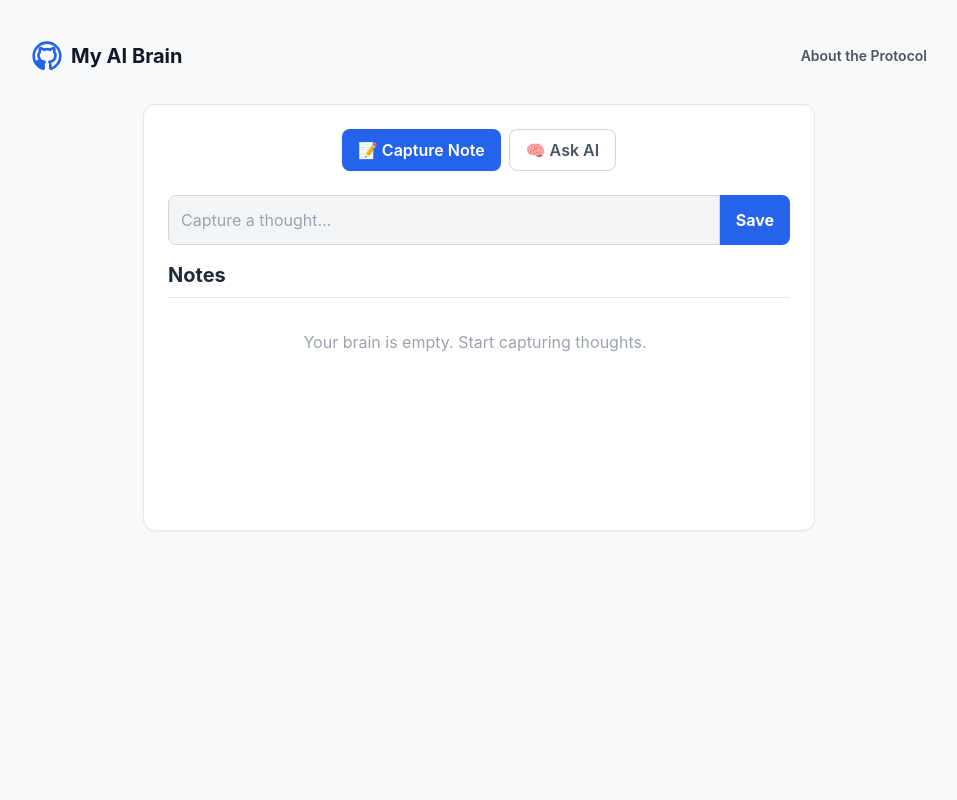
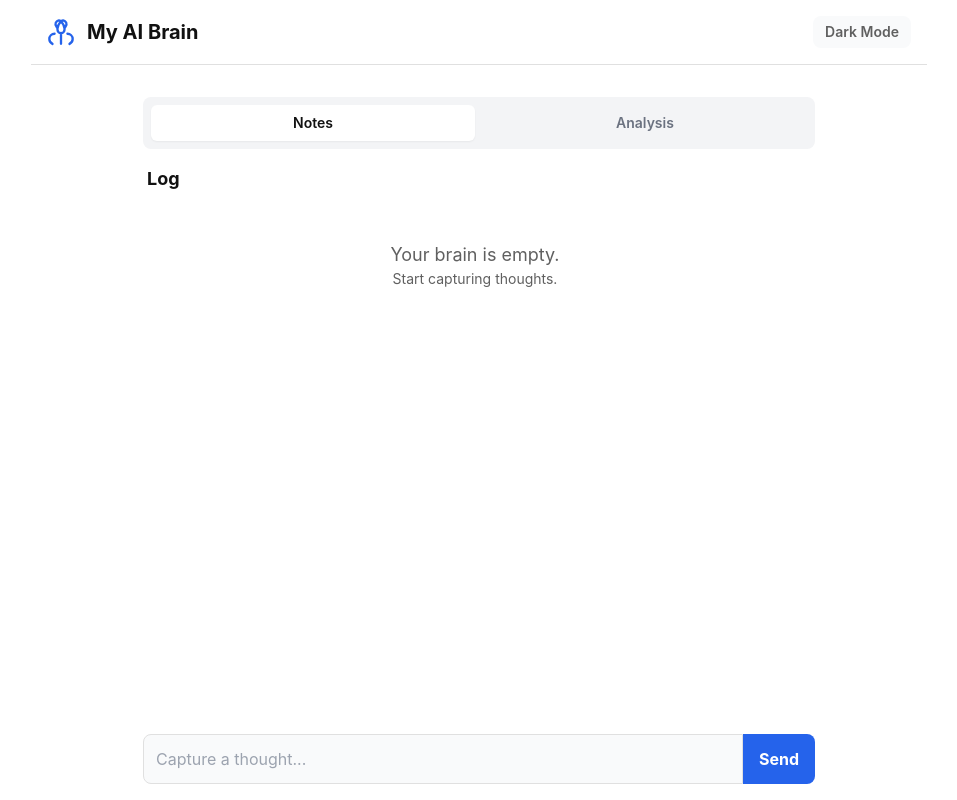
Before and after one commit to solomon-brian/my-ai-brain, a Next.js app: page / in a window 1280 px wide. Shown: the whole page, without its empty margins (161-1118 px from the left). Built offline with nearby package versions, Linux system fonts and the light colour scheme.

Commit message:
feat(ui)!: Launch v0.5.0 with professional, themeable interface

```diff
--- a/pages/index.js
+++ b/pages/index.js
@@ -1,4 +1,11 @@
 import { useState, useEffect } from "react";
+
+// --- The SVG Icon Component ---
+const BrainIcon = () => (
+    <svg className="h-7 w-7" viewBox="0 0 24 24" fill="none" xmlns="http://www.w3.org/2000/svg">
+        <path d="M6.5 13.5C4.01 13.5 2 15.51 2 18C2 19.82 3.08 21.4 4.7 22.21M17.5 13.5C19.99 13.5 22 15.51 22 18C22 19.82 20.92 21.4 19.3 22.21M12 13V22M12 13C13.66 13 15 11.66 15 10V9C15 6 12 3 12 3C12 3 9 6 9 9V10C9 11.66 10.34 13 12 13ZM12 3C10.5 1.5 8.5 2 7.5 4C6.5 6 8.5 7.5 9 9M12 3C13.5 1.5 15.5 2 16.5 4C17.5 6 15.5 7.5 15 9" stroke="currentColor" strokeWidth="2" strokeLinecap="round" strokeLinejoin="round"/>
+    </svg>
+);
 
 export default function Home() {
     const [notes, setNotes] = useState([]);
@@ -6,145 +13,121 @@ export default function Home() {
     const [aiResponse, setAiResponse] = useState("");
     const [mode, setMode] = useState("note");
     const [isLoading, setIsLoading] = useState(false);
-    const [toast, setToast] = useState({ show: false, message: "" });
+    const [theme, setTheme] = useState("light");
 
-    // Toast notification handler
+    // --- Core Logic (Adapted for new UI) ---
     useEffect(() => {
-        if (toast.show) {
-            const timer = setTimeout(() => {
-                setToast({ show: false, message: "" });
-            }, 2000); // Hide after 2 seconds
-            return () => clearTimeout(timer);
-        }
-    }, [toast]);
+        const savedTheme = localStorage.getItem("myaibrain_theme") || "light";
+        setTheme(savedTheme);
+        document.body.classList.toggle("dark-mode", savedTheme === "dark");
+    }, []);
 
-    const showToast = (message) => {
-        setToast({ show: true, message });
+    const toggleTheme = () => {
+        const newTheme = theme === "light" ? "dark" : "light";
+        setTheme(newTheme);
+        localStorage.setItem("myaibrain_theme", newTheme);
+        document.body.classList.add("transition-colors", "duration-300");
+        document.body.classList.toggle("dark-mode", newTheme === "dark");
     };
 
-    // Load/Save notes from/to localStorage
     useEffect(() => {
         try {
             const saved = JSON.parse(localStorage.getItem("myaibrain_notes") || "[]");
             setNotes(saved);
-        } catch (e) {
-            console.error("Failed to parse notes from localStorage", e);
-            setNotes([]);
-        }
+        } catch (e) { setNotes([]); }
     }, []);
+
     useEffect(() => {
         localStorage.setItem("myaibrain_notes", JSON.stringify(notes));
     }, [notes]);
 
-    // Core Functions
-    const addNote = () => {
-        if (!input.trim()) return;
-        setNotes([...notes, { text: input, date: new Date().toISOString() }]);
-        setInput("");
-        showToast("Note saved.");
-    };
-
-    const clearNotes = () => {
-        if (window.confirm("Are you sure you want to clear all notes? This action cannot be undone.")) {
-            setNotes([]);
-            showToast("Notes cleared.");
-        }
-    };
+    const addNote = () => { if (!input.trim()) return; setNotes([...notes, { text: input, date: new Date().toISOString() }]); setInput(""); };
+    const clearNotes = () => { if (window.confirm("Are you sure?")) { setNotes([]); } };
 
     const askAI = async () => {
         if (!input.trim() || isLoading) return;
         setIsLoading(true);
-        setAiResponse(""); // Clear previous response
-
-        // Simulate a streaming effect for a better UX
-        const loadingAnimation = setInterval(() => {
-            setAiResponse(prev => prev + ".");
-        }, 300);
-
+        setAiResponse("Analyzing...");
         const context = notes.map(n => n.text).join("\n");
-        const prompt = `Here is the context from my notes:\n---\n${context}\n---\n\nBased on that context, answer this question: ${input}`;
-
+        const prompt = `Context:\n${context}\n\nQuestion: ${input}`;
         try {
-            const response = await fetch('/api/groq', {
-                method: 'POST',
-                headers: { 'Content-Type': 'application/json' },
-                body: JSON.stringify({ prompt }),
-            });
-            clearInterval(loadingAnimation); // Stop the "..." animation
-            if (!response.ok) {
-                const errorData = await response.json();
-                throw new Error(errorData.error || `Server error: ${response.status}`);
-            }
+            const response = await fetch('/api/groq', { method: 'POST', headers: { 'Content-Type': 'application/json' }, body: JSON.stringify({ prompt }) });
+            if (!response.ok) throw new Error((await response.json()).error || "Server error");
             const data = await response.json();
             setAiResponse(data.result);
         } catch (error) {
-            console.error('Error asking AI:', error);
-            clearInterval(loadingAnimation);
-            setAiResponse(`Error: Connection to the AI brain failed.\n${error.message}`);
+            setAiResponse(`Error: ${error.message}`);
         } finally {
             setIsLoading(false);
         }
     };
 
-    const handleKeyPress = (e) => {
-        if (e.key === 'Enter' && !e.shiftKey) {
-            e.preventDefault();
-            mode === 'note' ? addNote() : askAI();
-        }
-    };
+    const handleKeyPress = (e) => { if (e.key === 'Enter' && !e.shiftKey) { e.preventDefault(); mode === 'note' ? addNote() : askAI(); } };
 
     return (
-        <div className="min-h-screen bg-gray-50 flex flex-col items-center p-4 sm:p-6 font-sans text-gray-800">
-
-            {/* The Professional Header */}
-            <header className="w-full max-w-4xl mx-auto flex justify-between items-center py-4 mb-4">
-                <div className="flex items-center gap-2">
-                    <svg className="h-8 w-8 text-blue-600" /* Your SVG Logo here */ viewBox="0 0 24 24" fill="none" stroke="currentColor" strokeWidth="2" strokeLinecap="round" strokeLinejoin="round"><path d="M12 2a10 10 0 0 0-10 10c0 4.42 2.87 8.17 6.84 9.5.5.09.68-.22.68-.48v-1.7c-2.78.6-3.37-1.34-3.37-1.34-.45-1.15-1.1-1.46-1.1-1.46-.91-.62.07-.6.07-.6 1 .07 1.53 1.03 1.53 1.03.89 1.53 2.34 1.09 2.91.83.09-.65.35-1.09.63-1.34-2.22-.25-4.55-1.11-4.55-4.94 0-1.09.39-1.98 1.03-2.68-.1-.25-.45-1.27.1-2.64 0 0 .84-.27 2.75 1.02.79-.22 1.64-.33 2.49-.33.85 0 1.7.11 2.49.33 1.91-1.29 2.75-1.02 2.75-1.02.55 1.37.2 2.39.1 2.64.64.7 1.03 1.59 1.03 2.68 0 3.84-2.34 4.68-4.57 4.93.36.31.68.92.68 1.85v2.72c0 .27.18.58.69.48A10 10 0 0 0 22 12c0-5.52-4.48-10-10-10z"/></svg>
-                    <h1 className="text-xl font-bold text-gray-900">My AI Brain</h1>
+        <div className="flex flex-col h-screen font-sans antialiased">
+            <header className="fixed top-0 left-0 right-0 z-10 backdrop-blur-sm" style={{ backgroundColor: 'var(--header-bg)' }}>
+                <div className="w-full max-w-4xl mx-auto flex justify-between items-center p-4 border-b" style={{ borderColor: 'var(--border-color)' }}>
+                    <div className="flex items-center gap-3">
+                        <div className="text-blue-600"><BrainIcon /></div>
+                        <h1 className="text-xl font-bold" style={{ color: 'var(--text-main)' }}>My AI Brain</h1>
+                    </div>
+                    <div className="flex items-center gap-4">
+                        <button className="px-3 py-1.5 rounded-lg text-sm font-semibold" style={{ color: 'var(--text-dim)', backgroundColor: 'var(--surface-bg)' }} onClick={toggleTheme}>
+                            {theme === 'light' ? 'Dark' : 'Light'} Mode
+                        </button>
+                    </div>
                 </div>
-                <a href="#" className="text-sm font-semibold text-gray-600 hover:text-blue-600">About the Protocol</a>
             </header>
 
-            <main className="w-full max-w-2xl mx-auto">
-                {/* The Main Instrument Card */}
-                <div className="bg-white border border-gray-200 rounded-xl p-4 sm:p-6 shadow-sm">
-                    {/* The rest of your app UI */}
-                    <div className="flex justify-center gap-2 mb-6">
-                        <button className={`px-4 py-2 rounded-lg text-sm sm:text-base font-semibold transition-all duration-200 ${mode === "note" ? "bg-blue-600 text-white shadow-sm" : "bg-white text-gray-600 hover:bg-gray-100 border border-gray-300"}`} onClick={() => setMode("note")}>📝 Capture Note</button>
-                        <button className={`px-4 py-2 rounded-lg text-sm sm:text-base font-semibold transition-all duration-200 ${mode === "ask" ? "bg-green-600 text-white shadow-sm" : "bg-white text-gray-600 hover:bg-gray-100 border border-gray-300"}`} onClick={() => setMode("ask")}>🧠 Ask AI</button>
+            <main className="flex-1 pt-[81px] overflow-hidden">
+                <div className="w-full max-w-2xl mx-auto h-full flex flex-col">
+                    <div className="p-2 bg-gray-100 dark:bg-gray-800 rounded-lg flex justify-center gap-2 my-4">
+                        <button className={`w-full py-2 rounded-md text-sm font-semibold ${mode === "note" ? "bg-white dark:bg-gray-700 shadow-sm" : "text-gray-500 dark:text-gray-400"}`} onClick={() => setMode("note")}>
+                            Notes
+                        </button>
+                        <button className={`w-full py-2 rounded-md text-sm font-semibold ${mode === "ask" ? "bg-white dark:bg-gray-700 shadow-sm" : "text-gray-500 dark:text-gray-400"}`} onClick={() => setMode("ask")}>
+                            Analysis
+                        </button>
                     </div>
 
-                    <div className="flex mb-4">
-                        <input type="text" className="flex-1 p-3 rounded-l-lg bg-gray-100 text-gray-900 border border-gray-300 focus:outline-none focus:ring-2 focus:ring-blue-500" placeholder={mode === 'note' ? "Capture a thought..." : "Ask your brain..."} value={input} onChange={(e) => setInput(e.target.value)} onKeyPress={handleKeyPress} disabled={isLoading}/>
-                        <button onClick={mode === 'note' ? addNote : askAI} disabled={isLoading} className={`px-4 py-2 rounded-r-lg font-bold text-white transition-colors flex items-center justify-center ${mode === 'note' ? 'bg-blue-600 hover:bg-blue-700' : 'bg-green-600 hover:bg-green-700'} disabled:bg-gray-400 disabled:cursor-not-allowed`}>{isLoading ? (<svg className="animate-spin h-5 w-5 text-white" xmlns="http://www.w3.org/2000/svg" fill="none" viewBox="0 0 24 24"><circle className="opacity-25" cx="12" cy="12" r="10" stroke="currentColor" strokeWidth="4"></circle><path className="opacity-75" fill="currentColor" d="M4 12a8 8 0 018-8V0C5.373 0 0 5.373 0 12h4zm2 5.291A7.962 7.962 0 014 12H0c0 3.042 1.135 5.824 3 7.938l3-2.647z"></path></svg>) : (mode === 'note' ? 'Save' : 'Ask')}</button>
-                    </div>
-
-                    {/* Animated Content Areas */}
-                    <div className="relative">
-                        <div className={`transition-opacity duration-300 ${mode === 'note' ? 'opacity-100' : 'opacity-0 absolute w-full'}`}>
-                            {/* Note Section */}
-                            <h2 className="text-xl font-bold text-gray-800">Notes</h2>
-                             {notes.length > 0 && (<button onClick={clearNotes} className="text-xs text-red-500 hover:text-red-700 font-semibold float-right">Clear All</button>)}
-                            <div className="space-y-2 max-h-60 overflow-y-auto pr-2 border-t border-gray-200 pt-4 mt-2">
-                                {notes.length > 0 ? notes.slice().reverse().map((n, i) => (<div key={i} className="p-3 bg-gray-100 rounded-lg text-sm text-gray-700">{n.text}</div>)) : (<p className="text-center text-gray-400 p-4">Your brain is empty. Start capturing thoughts.</p>)}
+                    {/* Content Views */}
+                    <div className="flex-1 min-h-0 relative">
+                        {/* Note View */}
+                        <div className={`absolute inset-0 transition-opacity duration-300 ${mode === 'note' ? 'opacity-100' : 'opacity-0 pointer-events-none'}`}>
+                            <div className="flex justify-between items-center mb-2 px-1">
+                                <h2 className="text-lg font-bold" style={{color: 'var(--text-main)'}}>Log</h2>
+                                {notes.length > 0 && <button onClick={clearNotes} className="text-xs text-red-500 hover:underline font-semibold">Clear Log</button>}
+                            </div>
+                            <div className="h-[calc(100%-100px)] overflow-y-auto space-y-2 pr-2">
+                                {notes.length > 0 ? notes.slice().reverse().map((n, i) => (
+                                    <div key={i} className="p-3 rounded-lg text-sm" style={{backgroundColor: 'var(--surface-bg)', color: 'var(--text-dim)'}}>{n.text}</div>
+                                )) : (
+                                    <div className="text-center p-10" style={{color: 'var(--text-dim)'}}><p className="text-lg">Your brain is empty.</p><p className="text-sm">Start capturing thoughts.</p></div>
+                                )}
                             </div>
                         </div>
 
-                        <div className={`transition-opacity duration-300 ${mode === 'ask' ? 'opacity-100' : 'opacity-0'}`}>
-                           {/* AI Section */}
-                           <h2 className="text-xl font-bold text-gray-800 mb-2">AI Analysis</h2>
-                           <div className="p-4 bg-gray-900 text-gray-200 rounded-lg text-sm whitespace-pre-wrap font-mono min-h-[100px] border border-gray-700 shadow-inner">
-                               {aiResponse || "> Awaiting query..."}
-                           </div>
+                        {/* Analysis View */}
+                        <div className={`absolute inset-0 transition-opacity duration-300 ${mode === 'ask' ? 'opacity-100' : 'opacity-0 pointer-events-none'}`}>
+                            <h2 className="text-lg font-bold mb-2 px-1" style={{color: 'var(--text-main)'}}>AI Response</h2>
+                            <pre className="h-[calc(100%-100px)] overflow-y-auto p-4 bg-black text-green-400 rounded-lg text-sm whitespace-pre-wrap font-mono">
+                                {aiResponse || "> Awaiting query..."}
+                            </pre>
+                        </div>
+                    </div>
+
+                    {/* Input Footer */}
+                    <div className="py-4">
+                        <div className="flex">
+                            <input type="text" className="flex-1 p-3 rounded-l-lg border focus:outline-none focus:ring-2 focus:ring-blue-500" style={{backgroundColor: 'var(--surface-bg)', borderColor: 'var(--border-color)'}} placeholder={mode === 'note' ? "Capture a thought..." : "Ask your brain..."} value={input} onChange={(e) => setInput(e.target.value)} onKeyPress={handleKeyPress} disabled={isLoading} />
+                            <button onClick={mode === 'note' ? addNote : askAI} disabled={isLoading} className={`px-4 font-bold text-white rounded-r-lg ${mode === 'note' ? 'bg-blue-600' : 'bg-green-600'} disabled:bg-gray-400`}>
+                                {isLoading ? '...' : 'Send'}
+                            </button>
                         </div>
                     </div>
                 </div>
             </main>
-
-            {/* Toast Notification */}
-            <div className={`fixed bottom-5 right-5 bg-gray-900 text-white py-2 px-4 rounded-lg shadow-lg transition-transform duration-300 ${toast.show ? 'transform translate-y-0' : 'transform translate-y-20'}`}>
-                {toast.message}
-            </div>
         </div>
     );
 }
--- a/styles/globals.css
+++ b/styles/globals.css
@@ -1,3 +1,44 @@
 @tailwind base;
 @tailwind components;
 @tailwind utilities;
+
+/* The Design System, ported from your prototype */
+:root {
+    --bg: #FFFFFF;
+    --text-main: #111111;
+    --text-dim: #606060;
+    --border-color: #E0E0E0;
+    --surface-bg: #F9FAFB; /* A soft gray for notes */
+    --accent-blue: #007BFF;
+    --accent-green: #28a745;
+    --header-bg: rgba(255, 255, 255, 0.8); /* Semi-transparent for a modern feel */
+}
+
+body.dark-mode {
+    --bg: #111111;
+    --text-main: #FFFFFF;
+    --text-dim: #999999;
+    --border-color: #333333;
+    --surface-bg: #1a1a1a;
+    --header-bg: rgba(17, 17, 17, 0.8);
+}
+
+/* Base body styling */
+body {
+    background-color: var(--bg);
+    color: var(--text-main);
+    transition: background-color 0.3s ease, color 0.3s ease;
+}
+
+/* Scrollbar styling from your prototype */
+::-webkit-scrollbar {
+    width: 8px;
+}
+::-webkit-scrollbar-track {
+    background: transparent;
+}
+::-webkit-scrollbar-thumb {
+    background-color: var(--border-color);
+    border-radius: 20px;
+    border: 2px solid var(--bg);
+}
```
Also changed, not shown: pages/_app.js (+16 -5 lines), tailwind.config.js (+6 -5 lines).
